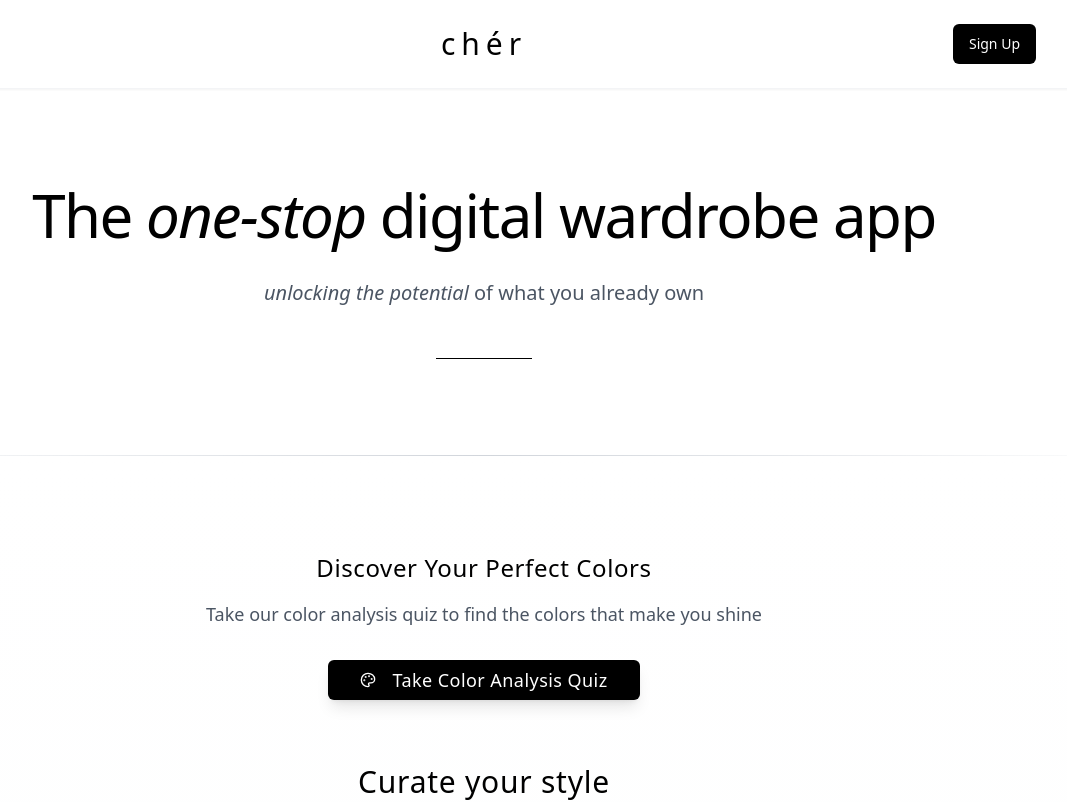
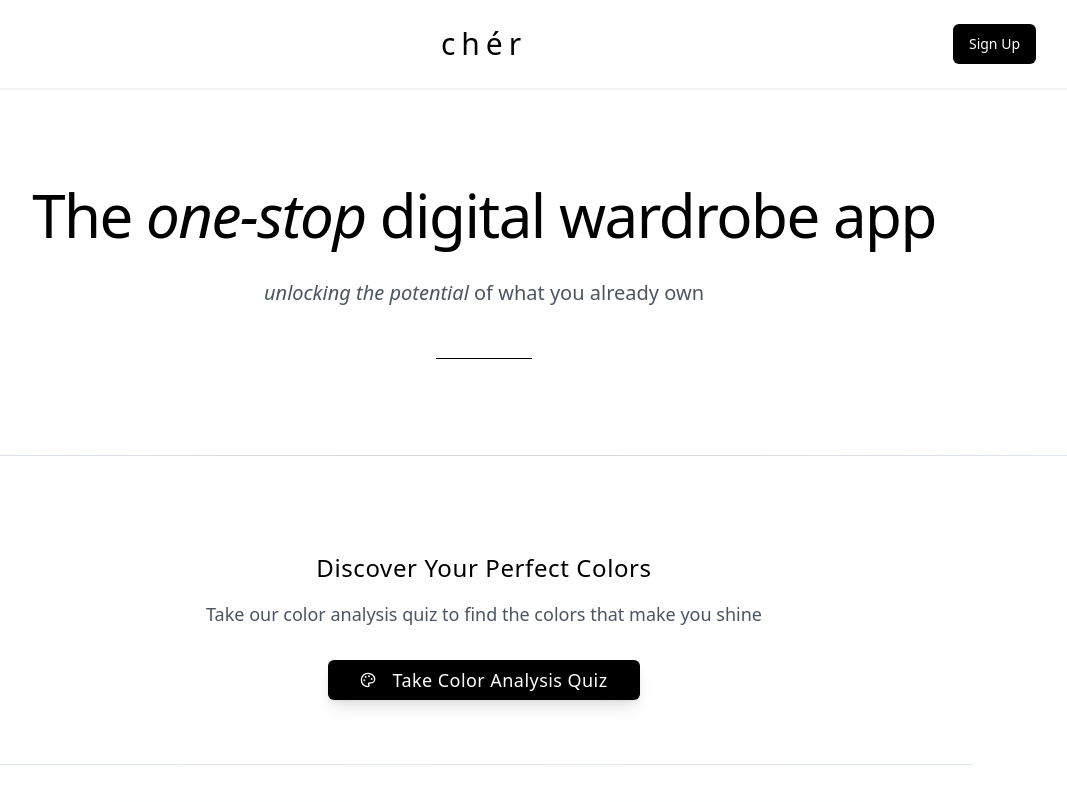
Before and after one commit to shravanisaraf/stylex, a React (Vite) app: page / in a window 1280 px wide. Shown: the top 802 px of the page, without its empty margins (156-1223 px from the left). Built offline with nearby package versions, Linux system fonts and the light colour scheme.

Commit message:
Add divider below color analysis button
Added a subtle divider below the color analysis button in `Index.tsx`. Also, documented the process for adding image links from stores in `clothingData.ts`.
- Edited `src/pages/Index.tsx`
- Edited `src/data/clothingData.ts`

```diff
--- a/src/pages/Index.tsx
+++ b/src/pages/Index.tsx
@@ -8,6 +8,7 @@ import UserProfile from '../components/UserProfile';
 import SignOutButton from '../components/SignOutButton';
 import ColorAnalysisQuiz from '../components/ColorAnalysisQuiz';
 import { Button } from '../components/ui/button';
+import { Separator } from '../components/ui/separator';
 import { useStyle } from '../contexts/StyleContext';
 import { ClothingItem as ClothingItemType } from '../contexts/StyleContext';
 import { clothingItems } from '../data/clothingData';
@@ -138,7 +139,7 @@ const Index = () => {
       </section>
 
       {/* Divider */}
-      <div className="w-full h-px bg-gradient-to-r from-transparent via-gray-300 to-transparent"></div>
+      <Separator className="bg-gradient-to-r from-transparent via-gray-300 to-transparent" />
 
       {/* Wardrobe Section with improved spacing */}
       <section className="py-24 bg-gradient-to-b from-white to-gray-50">
@@ -149,12 +150,15 @@ const Index = () => {
             <p className="text-gray-600 font-light text-lg mb-8">Take our color analysis quiz to find the colors that make you shine</p>
             <Button
               onClick={() => setShowColorQuiz(true)}
-              className="bg-black hover:bg-gray-800 text-white px-8 py-3 text-lg font-light tracking-wide transition-all duration-300 shadow-lg hover:shadow-xl"
+              className="bg-black hover:bg-gray-800 text-white px-8 py-3 text-lg font-light tracking-wide transition-all duration-300 shadow-lg hover:shadow-xl border-0"
             >
               <Palette className="w-5 h-5 mr-2" />
               Take Color Analysis Quiz
             </Button>
           </div>
+
+          {/* Subtle Divider */}
+          <Separator className="bg-gradient-to-r from-transparent via-gray-200 to-transparent mb-16" />
 
           <div className="text-center mb-16">
             <h3 className="text-3xl font-light text-black mb-6 tracking-wide">Curate your style</h3>
```
